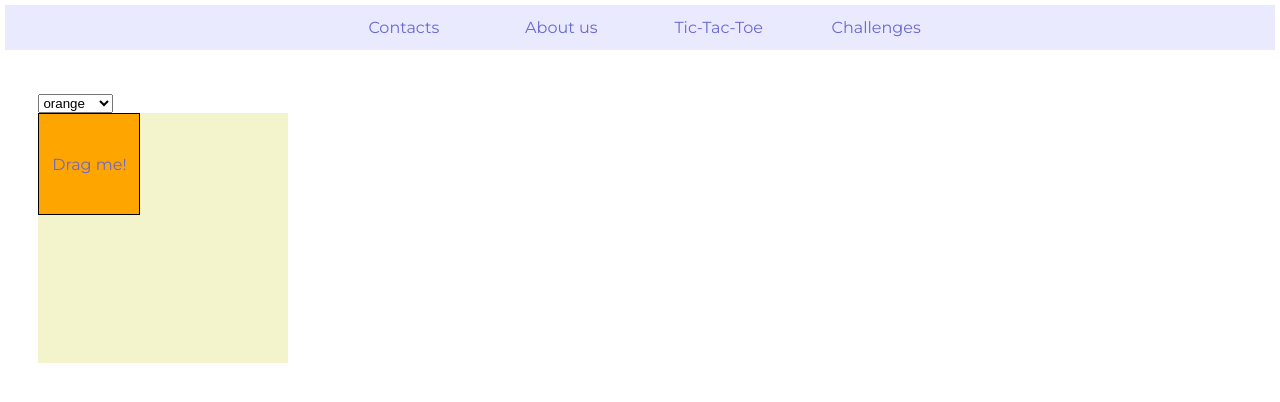
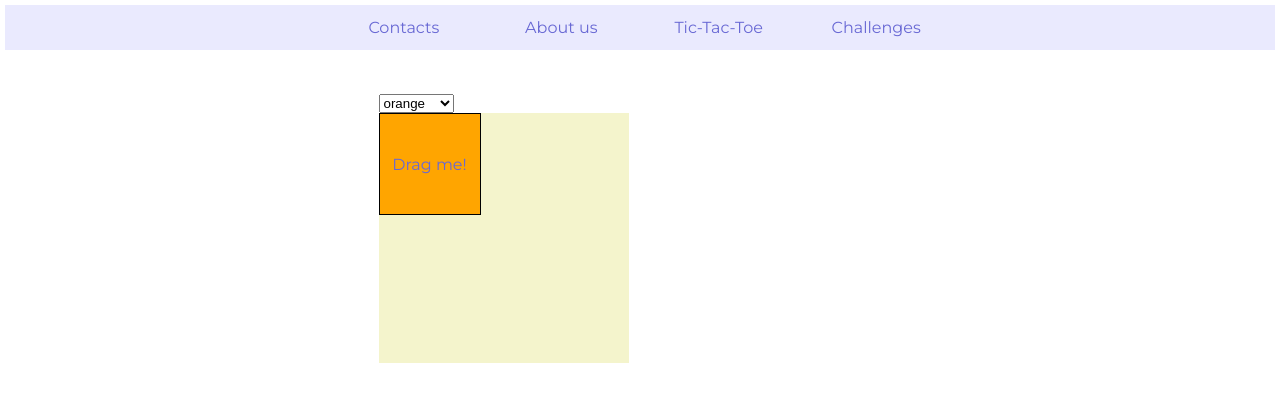
Before and after one commit to cho0op/users-list, a React (Create React App) app: page /challenges in a window 1280 px wide. Shown: the top 402 px of the page. Built offline with nearby package versions, Linux system fonts and the light colour scheme.

Commit message:
refactor: change some styles & tags

```diff
--- a/src/components/challenges-page/Challenges.module.css
+++ b/src/components/challenges-page/Challenges.module.css
@@ -1,4 +1,6 @@
 .content{
-    padding: 3%;
-
+    padding: 3% 15%;
+    display: grid;
+    grid-template-columns: repeat(2,  1fr);
+    justify-items: center;
 }
--- a/src/components/challenges-page/updating-objects/UpdatingObjects.jsx
+++ b/src/components/challenges-page/updating-objects/UpdatingObjects.jsx
@@ -31,7 +31,7 @@
     }
 
     return (
-        <>
+        <div>
             <select value={shape.color} onChange={handleColorChange}>
                 <option value="orange">orange</option>
                 <option value="lightpink">lightpink</option>
@@ -41,7 +41,7 @@
             <Box color={shape.color} position={shape.position} onMove={handleMove}>
                 Drag me!
             </Box>
-        </>
+        </div>
     );
 }
 
```
